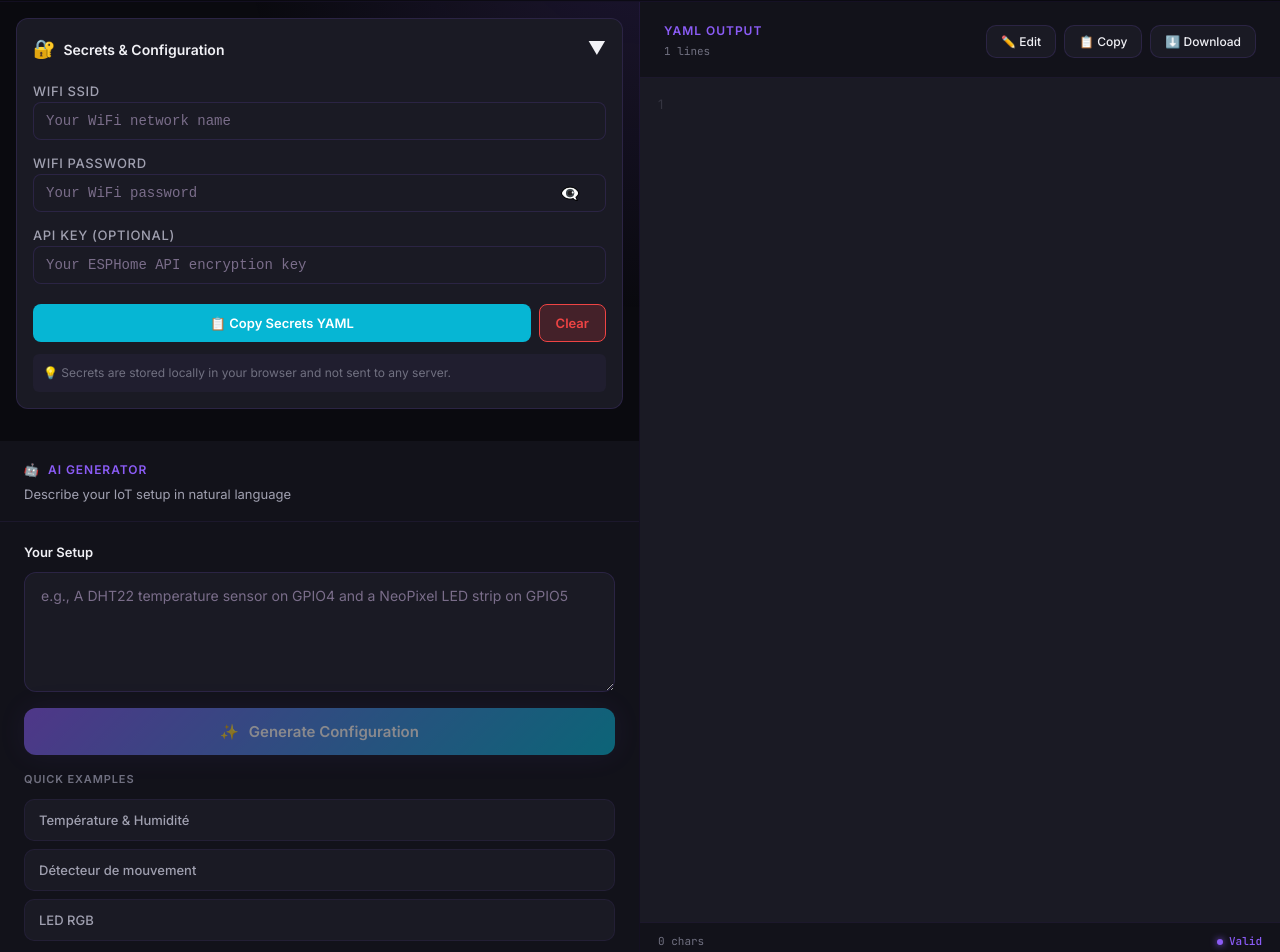
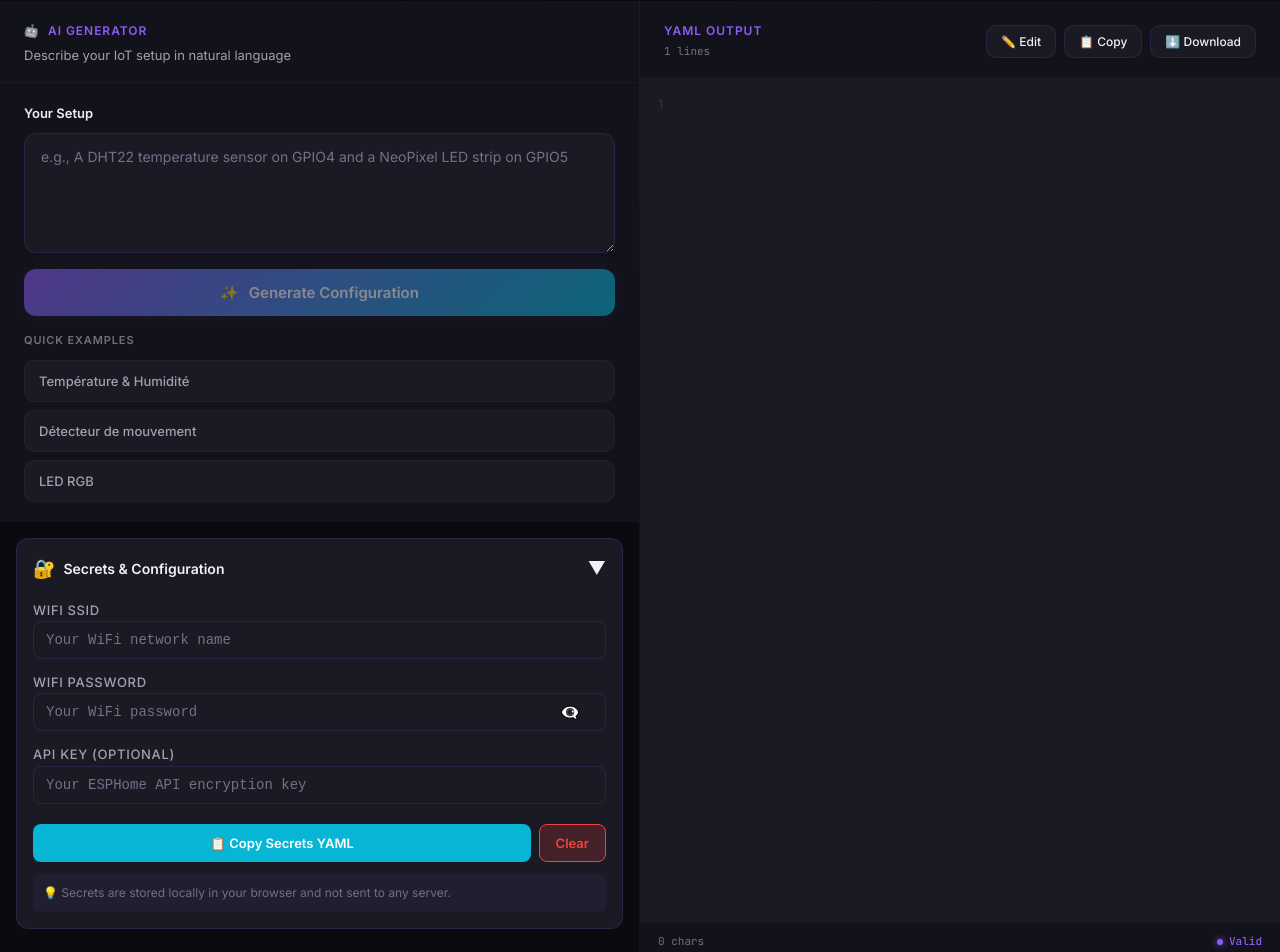
Before and after one commit to lixteech/esphome-zerocode, a React (Vite) app in the folder zerocode-esphome/: page / in a window 1280 px wide. Shown: the part 88-1040 px from the top of the page. Built offline with nearby package versions, Linux system fonts and the light colour scheme.

Commit message:
Move SecretsPanel below AIPromptPanel for better layout

```diff
--- a/zerocode-esphome/src/App.jsx
+++ b/zerocode-esphome/src/App.jsx
@@ -233,12 +233,6 @@ function App() {
           }}
         >
           <div style={{ flex: 1, overflow: "auto", display: "flex", flexDirection: "column" }}>
-            <div style={{ padding: 16 }}>
-              <SecretsPanel
-                secrets={secrets}
-                onSecretsChange={handleSecretsChange}
-              />
-            </div>
             <AIPromptPanel
               prompt={aiGeneration.prompt}
               onPromptChange={aiGeneration.setPrompt}
@@ -252,6 +246,12 @@ function App() {
               onFlash={handleWebFlash}
               validation={aiGeneration.validation}
             />
+            <div style={{ padding: 16 }}>
+              <SecretsPanel
+                secrets={secrets}
+                onSecretsChange={handleSecretsChange}
+              />
+            </div>
           </div>
         </motion.div>
 
```
